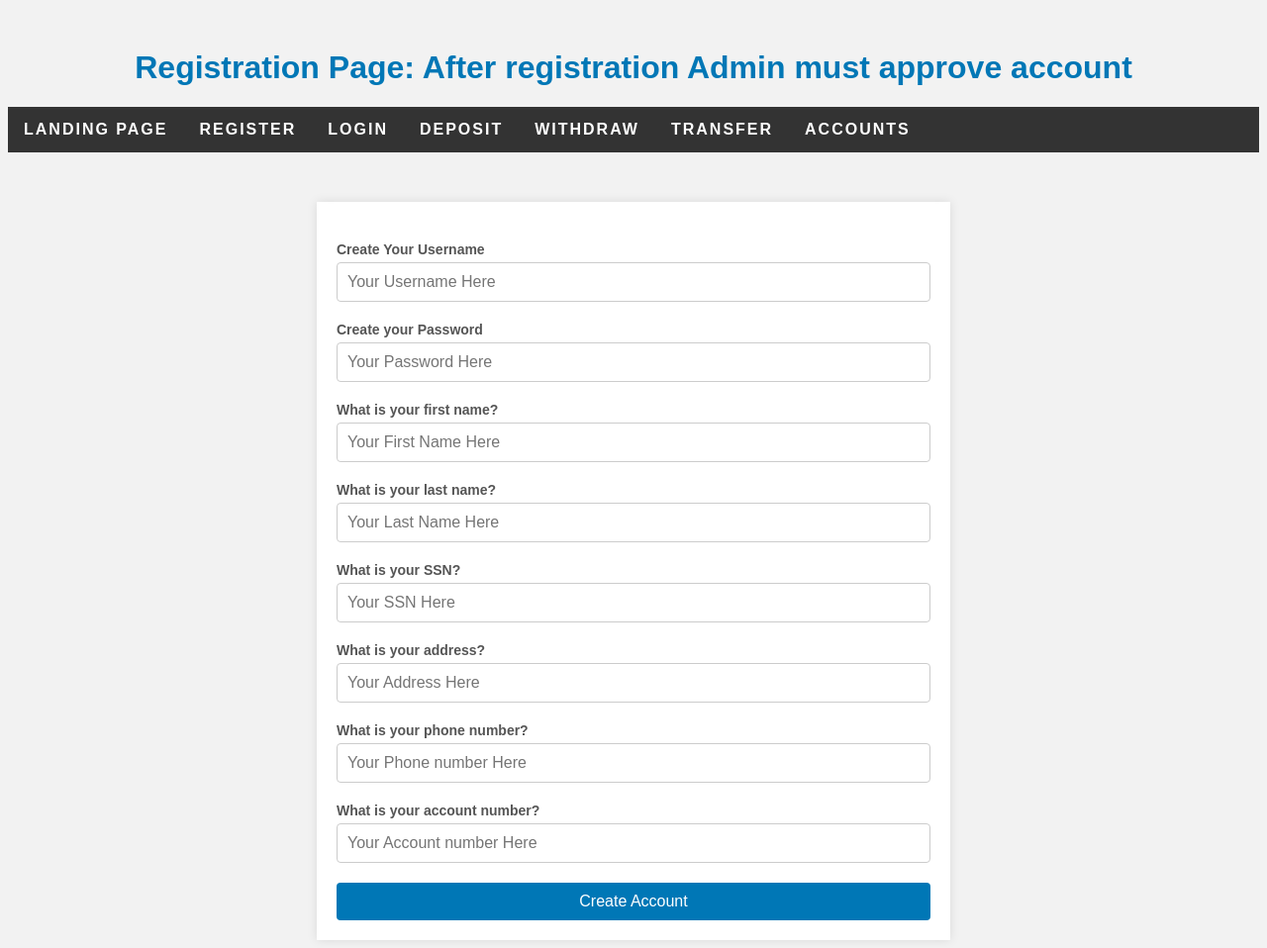
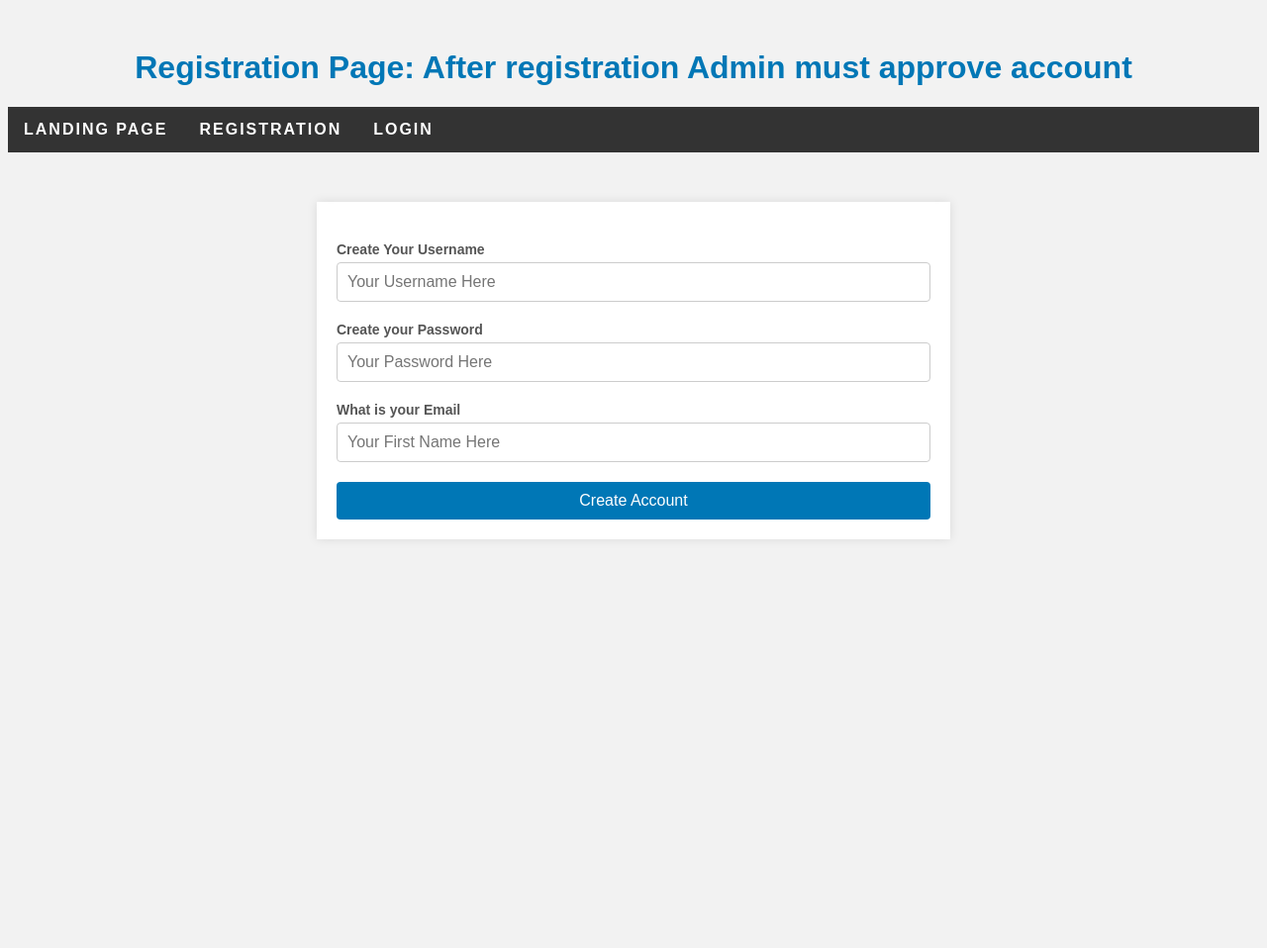
Before and after one commit to TrevorG03/CSET-SoftProj2, a Flask app: template Templates/Registration.html in a window 1280 px wide. Shown: the whole page at 99% size. After the commit the page ends 545 px from the top, so only its background shows below. Run offline with Flask 3, Linux system fonts and the light colour scheme; the template is opened without the code that fills it, so the values that code supplies are empty.

Commit message:
Reistration and login Design and nav

```diff
--- a/Templates/Login.html
+++ b/Templates/Login.html
@@ -73,12 +73,8 @@
 <h1>Login to Your account after Approval</h1>
 <ul>
   <li><a href="/">Landing page</a></li>
-   <li><a href="/Register">Register</a></li>
+   <li><a href="/Registration">Registration</a></li>
     <li><a href="/Login">Login</a></li>
-    <li><a href="/Deposit">Deposit</a></li>
-    <li><a href="/Withdraw">Withdraw</a></li>
-   <li><a href="/Transfer">Transfer</a></li>
-       <li><a href="/Accounts">Accounts</a></li>
 </ul>
 <h1>Login</h1>
 	<form method="post" action="{{ url_for('Login') }}">
--- a/Templates/Registration.html
+++ b/Templates/Registration.html
@@ -2,7 +2,7 @@
 <html lang="en">
 <head>
     <meta charset="UTF-8">
-    <title>Banking Website</title>
+    <title>Register</title>
     <style>
         body {
             font-family: Arial, sans-serif;
@@ -85,33 +85,19 @@
 <h1>Registration Page: After registration Admin must approve account</h1>
 <ul>
   <li><a href="/">Landing page</a></li>
-   <li><a href="/Register">Register</a></li>
+   <li><a href="/Registration">Registration</a></li>
     <li><a href="/Login">Login</a></li>
-    <li><a href="/Deposit">Deposit</a></li>
-    <li><a href="/Withdraw">Withdraw</a></li>
-   <li><a href="/Transfer">Transfer</a></li>
-       <li><a href="/Accounts">Accounts</a></li>
 
 </ul>
 
 <div class="container">
-    <form action="{{ url_for('Register')}}" method="POST">
+    <form action="{{ url_for('Registration')}}" method="POST">
         <label>Create Your Username</label>
         <input type="text" id="username" name="username" placeholder="Your Username Here" class="input_field">
         <label>Create your Password</label>
         <input type="password" id="password" name="password" placeholder="Your Password Here" class="input_field">
-        <label>What is your first name?</label>
+        <label>What is your Email</label>
          <input type="text" id="first_name" name="first_name" placeholder="Your First Name Here" class="input_field">
-        <label>What is your last name?</label>
-        <input type="text" id="last_name" name="last_name" placeholder="Your Last Name Here" class="input_field">
-        <label>What is your SSN?</label>
-        <input type="text" id="ssn" name="ssn" placeholder="Your SSN Here" class="input_field">
-        <label>What is your address?</label>
-        <input type="text" id="address" name="address" placeholder="Your Address Here" class="input_field">
-        <label>What is your phone number?</label>
-        <input type="text" id="phone_number" name="phone_number" placeholder="Your Phone number Here" class="input_field">
-        <label>What is your account number?</label>
-        <input type="text" id="account_number" name="account_number" placeholder="Your Account number Here" class="input_field">
         <button type="submit" id="btnInsert" class="input_submit">Create Account</button>
         <div id="lsOutput"></div>
             </form>
--- a/main.py
+++ b/main.py
@@ -9,5 +9,13 @@ app.config['SECRET_KEY'] = 'BigSecret'
 def index():
     return render_template("index.html")
 
+@app.route("/Login", methods=['GET','POST'])
+def Login():
+    return render_template("Login.html")
+
+@app.route("/Registration", methods=['GET','POST'])
+def Registration():
+    return render_template("Registration.html")
+
 if __name__ == '__main__':
     app.run(debug=True)
```
Also changed, not shown: Templates/index.html (+6 -1 lines).
